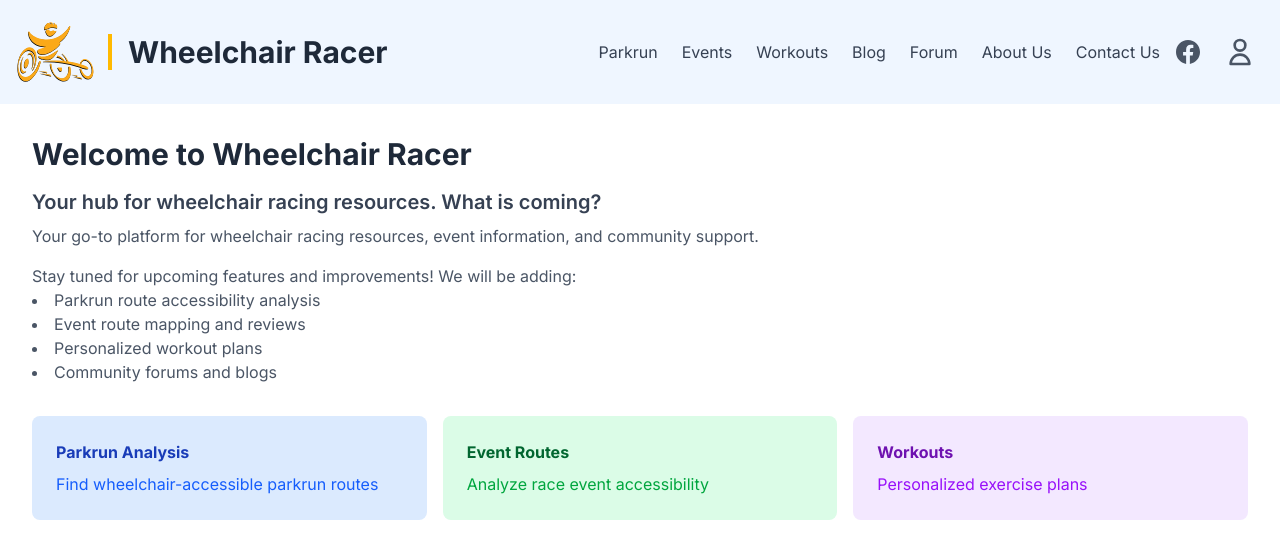
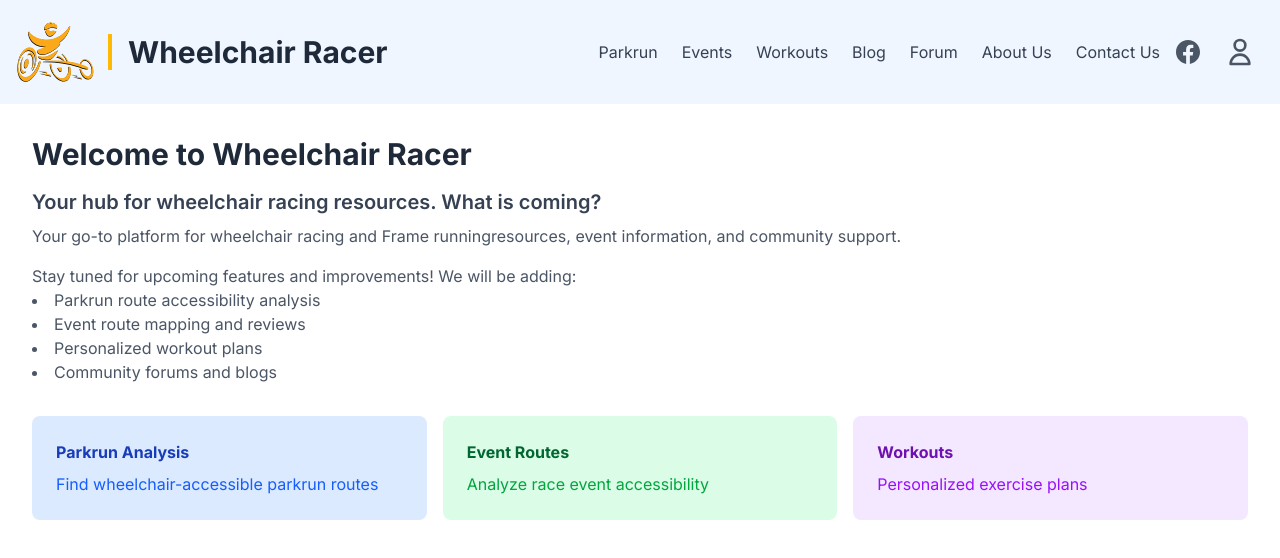
Before and after one commit to DeanWaringDev/WheelchairRacer, a React (Vite) app in the folder frontend/: page / in a window 1280 px wide. Shown: the top 558 px of the page. Built offline with nearby package versions, Linux system fonts and the light colour scheme.

Commit message:
Mention framerunners

```diff
--- a/frontend/src/App.tsx
+++ b/frontend/src/App.tsx
@@ -24,7 +24,7 @@ const App: React.FC = () => {
             Your hub for wheelchair racing resources. What is coming?
           </h2>
           <p className="text-gray-600 mb-4">
-            Your go-to platform for wheelchair racing resources, event information, and community support.
+            Your go-to platform for wheelchair racing and Frame runningresources, event information, and community support.
           </p>
           <p className="text-gray-600 mb-4">
             Stay tuned for upcoming features and improvements!
```
